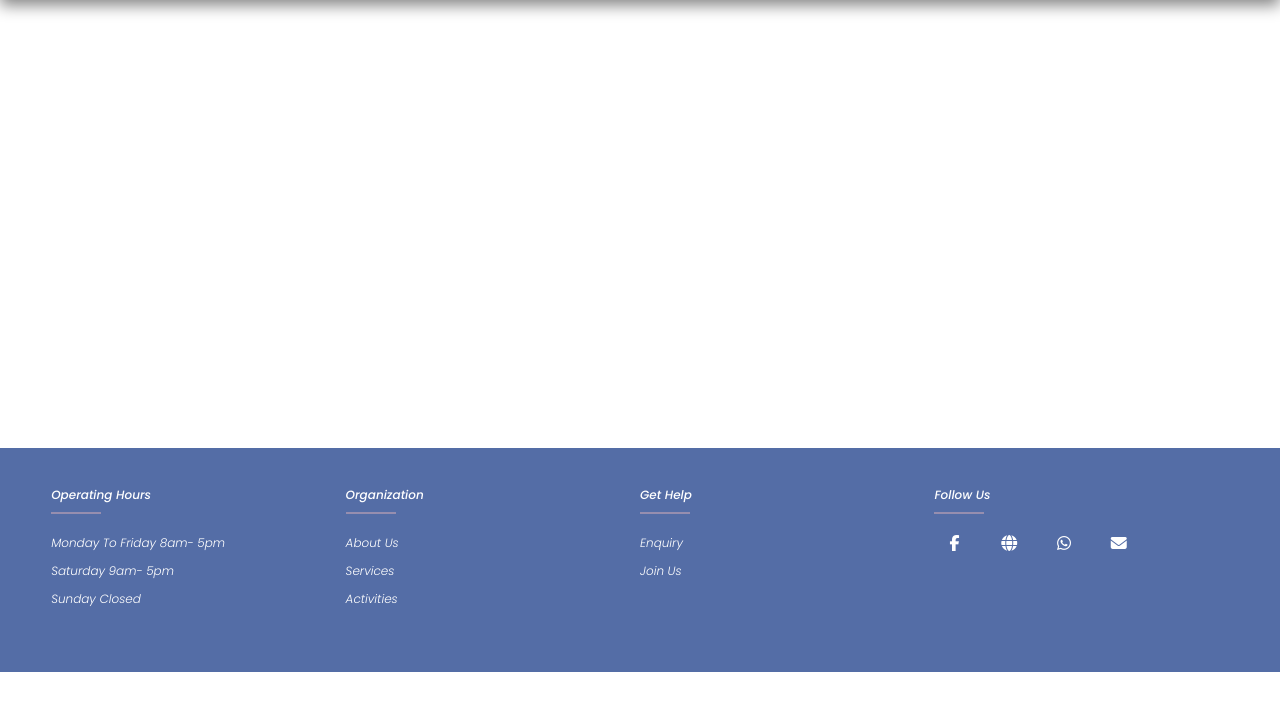
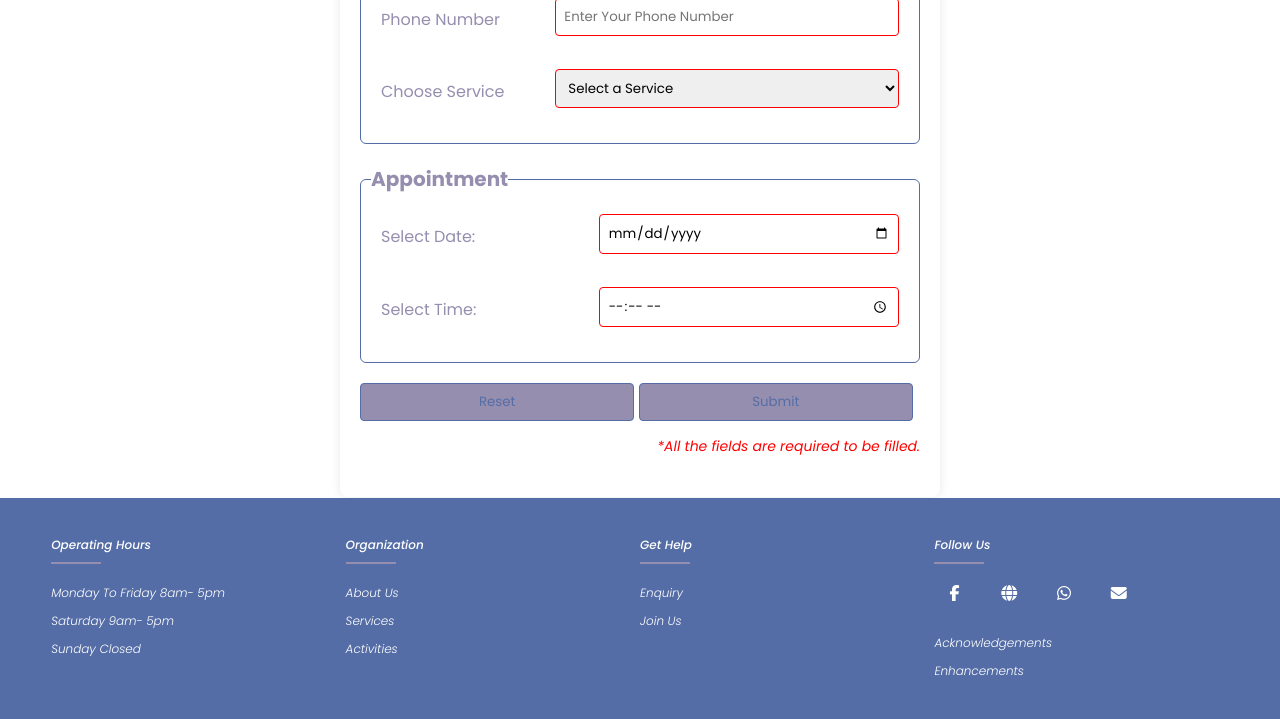
Before and after one commit to Zwe-Zwe/Inquiry-Project-Assignment, a PHP site: page /EnquiryService.html in a window 1280 px wide. Shown: the part 336-1055 px from the top of the page. Before the commit the page ends 1008 px from the top, so only its background shows below. Run offline with PHP 8.4, Linux system fonts and the light colour scheme.

Commit message:
Enquiry Form Fixed

```diff
--- a/EnquiryService.html
+++ b/EnquiryService.html
@@ -2,20 +2,19 @@
 <html>
   <head>
     <title>Malaysian Sign Language</title>
-        <meta charset="utf-8">
-        <meta name="viewport" content="width=device-width, initial-scale=1.0">
-        <meta name="author" content="Zwe Htet Zaw">
-        <meta name="description" content="Feedback">
-        <meta name="keywords" content="feedback">
-        <link rel="stylesheet" href="style.css">
-        <link rel="stylesheet" type="text/css" href="https://cdnjs.cloudflare.com/ajax/libs/font-awesome/6.5.1/css/all.min.css">
+    <meta charset="utf-8" />
+    <meta name="viewport" content="width=device-width, initial-scale=1" />
+    <link rel="stylesheet" href="style.css" />
+    <link
+      rel="stylesheet"
+      type="text/css"
+      href="https://cdnjs.cloudflare.com/ajax/libs/font-awesome/6.5.1/css/all.min.css"
+    />
   </head>
   <body>
-        <header>
     <nav>
       <ul class="navbar">
-              <li><img src="logo.webp" alt="logo" class="logo"></li>
-              <li><a href="#">Home</a></li>
+        <li><a href="index.html">Home</a></li>
         <li>
           <a href="#">Services</a>
           <ul class="submenu">
@@ -29,7 +28,7 @@
         <li>
           <a href="#">Forms</a>
           <ul class="submenu">
-                  <li><a href="#">Enquiry</a></li>
+            <li><a href="EnquiryService.html">Enquiry</a></li>
             <li><a href="#">Volunteer</a></li>
           </ul>
         </li>
@@ -358,7 +357,14 @@
                   <a href="mailto:102783895@students.swinburne.edu.my"
                     ><i class="fa-solid fa-envelope"></i
                   ></a>
+                  <br />
                 </div>
+                <a class="footer-essentials" href="acknowledgement.html"
+                  >Acknowledgements</a
+                >
+                <a class="footer-essentials" href="enhancement.html"
+                  >Enhancements</a
+                >
               </div>
             </div>
           </div>
--- a/style.css
+++ b/style.css
@@ -248,6 +248,106 @@ article {
     }
   }
 }
+
+/* Start of Enquiry Form */
+
+#enquiry_form {
+
+  max-width: 600px;
+  margin: 50px auto;
+  background-color: var(--clr-primary);
+  padding: 20px;
+  border-radius: 8px;
+  box-shadow: 0 0 10px rgba(0, 0, 0, 0.1);
+}
+
+form {
+  margin-bottom: 20px;
+}
+
+fieldset {
+  margin-bottom: 20px;
+  border: 1px solid var(--clr-secondary);
+  border-radius: 6px;
+  padding: 10px;
+}
+
+legend {
+  font-size: 20px;
+  font-weight: bold;
+  color: var(--clr-accent);
+}
+
+label {
+  display: inline-block;
+  width: 100%;
+  margin-bottom: 10px;
+  color: var(--clr-accent);
+}
+
+input,
+select {
+  width: 100%;
+  padding: 8px;
+  margin-bottom: 15px;
+  box-sizing: border-box;
+  border: 1px solid var(--clr-secondary);
+  border-radius: 4px;
+  outline: none;
+  transition: background-color 0.3s;
+}
+
+input[type="submit"],
+input[type="reset"] {
+  display: inline-block;
+  background-color: var(--clr-accent);
+  color: var(--clr-secondary);
+  cursor: pointer;
+  transition: background-color 0.3s;
+  width: 49%;
+}
+
+input[type="submit"]:hover,
+input[type="reset"]:hover {
+  background-color: var(--clr-secondary);
+  color: var(--clr-accent);
+}
+
+input:hover,
+select:hover {
+  background-color: #f0f0f0;
+}
+
+
+
+input:invalid,
+select:invalid {
+  border-color: #ff0000;
+}
+table {
+  width: 100%;
+}
+
+td {
+  padding: 8px;
+}
+
+#required_warning {
+  color: red;
+  font-style: italic;
+  font-size: 14px;
+  text-align: right;
+}
+
+
+@media only screen and (max-width: 600px) {
+  label {
+    width: 100%;
+  }
+}
+
+/* End of Enquiry service form */
+
 /*End of CSS of navbar*/
 
 /* .slideshow-container {
```
Also changed, not shown: index.html (+9 -9 lines). Lines whose indentation alone changed are shown as unchanged.
